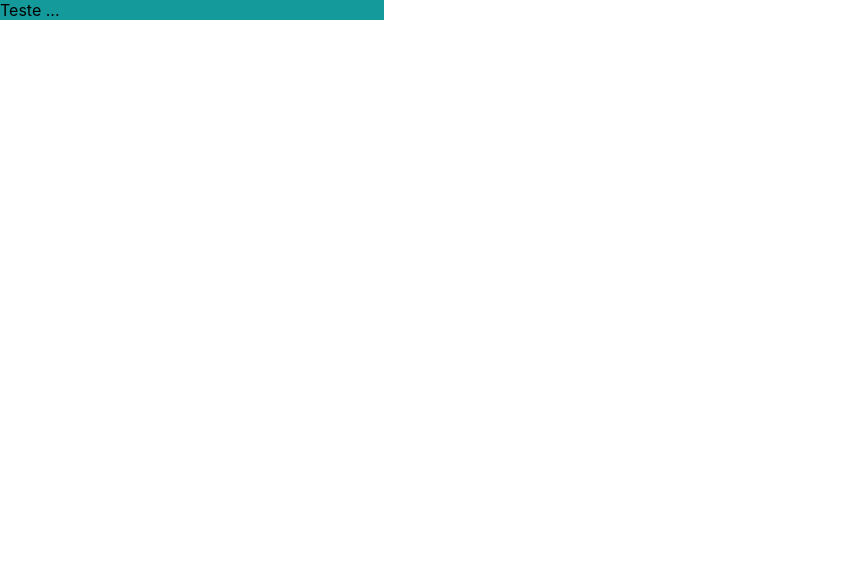
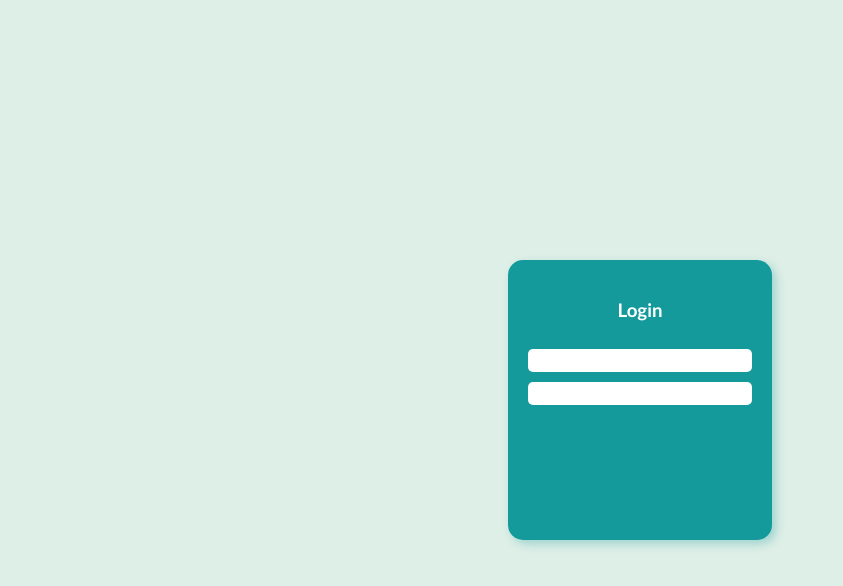
Before and after one commit to JoaoG23/FluxosFrontend, a React (Create React App) app in the folder view/: page / in a window 1280 px wide. Shown: the top 586 px of the page, without its empty margins (0-843 px from the left). Built offline with nearby package versions, Linux system fonts and the light colour scheme.

Commit message:
Protopipo referencia adicionado

```diff
--- /dev/null
+++ b/view/src/Components/Input/index.tsx
@@ -0,0 +1,8 @@
+import { InputSt } from "./styles";
+function Input() {
+  return (
+      <InputSt type='text'></InputSt>
+  );
+}
+
+export default Input;
--- /dev/null
+++ b/view/src/Components/Input/styles.ts
@@ -0,0 +1,36 @@
+import styled from "styled-components";
+
+export const InputSt = styled.input`
+    border:none;
+    padding: 4px;
+    border-radius:5px;
+    background-color: var(--white-background);
+     /* ::placeholder {
+    color: var();
+     } */
+`;
+
+
+// import React from "react";
+// import ReactDOM from "react-dom";
+// import styled from "styled-components";
+
+// const Input = styled.input`
+//   font-size: 18px;
+//   padding: 10px;
+//   margin: 10px;
+//   background: papayawhip;
+//   border: none;
+//   border-radius: 3px;
+//   ::placeholder {
+//     color: palevioletred;
+//   }
+// `;
+
+// function App() {
+//   return (
+//     <div>
+//       <Input type="text" placeholder="Name" />
+//       <Input type="text" placeholder="Last Name" />
+//     </div>
+//   );
--- a/view/src/Pages/Login/index.tsx
+++ b/view/src/Pages/Login/index.tsx
@@ -1,11 +1,15 @@
-import { Form } from './styles';
-
-function Login()   {
-    return(
-        <Form>
-            Teste ...
+import { Form,Container } from './styles';
+import Input from '../../Components/Input';
+function Login() {
+  return (
+    <Container>
+      <Form>
+        <h3>Login</h3>
+        <Input/>
+        <Input/>
         </Form>
-    )
+    </Container>
+  );
 }
 
 export default Login;
--- a/view/src/Pages/Login/styles.ts
+++ b/view/src/Pages/Login/styles.ts
@@ -9,15 +9,38 @@ import styled from "styled-components";
 
 // /* Color Theme Swatches in RGBA */
 
-export const CSSVariables = styled.div`
-  --color: #159A9C;
-`;
-
 
 export const Form = styled.div`
 
---bg-navbar: #159A9C;
-    background-color:var(--bg-navbar);
-    width: 30vw;
+    display: flex;
+    flex-direction: column;
+    color:var(--white-background);
+    background-color:var(--green-blue-background);
+
+    width: 14em;
     max-width: 30vw;
+    height: 30vh;
+    padding: 20px;
+    gap: 10px;
+
+    text-align: center;
+    font-weight: 700;
+
+    border-radius: 15px;
+    box-shadow: 4px 4px 10px var(--green-blue-shadow);
+
+@media only screen and (max-width: 600px) {
+    width: 300px;
+    max-width: 300px;
+}
 `;
+
+export const Container = styled.main`
+    background-color: var(--green-light-background);
+
+    height: 100vh;
+
+    display: flex;
+    align-items: center;
+    justify-content: center;
+`
--- a/view/src/global.ts
+++ b/view/src/global.ts
@@ -1,20 +1,19 @@
 import { createGlobalStyle } from "styled-components";
 
 const GlobalStyle = createGlobalStyle`
-
     :root {
-
+         --gray-background:#B4BEC9;
+         --green-blue-background:#159A9C;
+         --green-blue-shadow:#159a9c50;
+         --green-dark-background:#002333;
+         --green-light-background:#DEEFE7;
+         --white-background:#FFFFFF;
     }
-
 
     body {
     padding: 0;
     margin: 0;
-    font-family: -apple-system, BlinkMacSystemFont, 'Segoe UI', 'Roboto', 'Oxygen',
-        'Ubuntu', 'Cantarell', 'Fira Sans', 'Droid Sans', 'Helvetica Neue',
-        sans-serif;
-    -webkit-font-smoothing: antialiased;
-    -moz-osx-font-smoothing: grayscale;
+    font-family: 'Gill Sans', 'Gill Sans MT', Calibri, 'Trebuchet MS', sans-serif;
     }
 
     code {
--- /dev/null
+++ b/view/src/teste.css
@@ -0,0 +1,3 @@
+body{
+    background-color: #159a9c50;
+}
```
Also changed, not shown: view/src/fonts/Viga-Regular.ttf (added), 1 other file (tests, documents, lock files or other folders).
